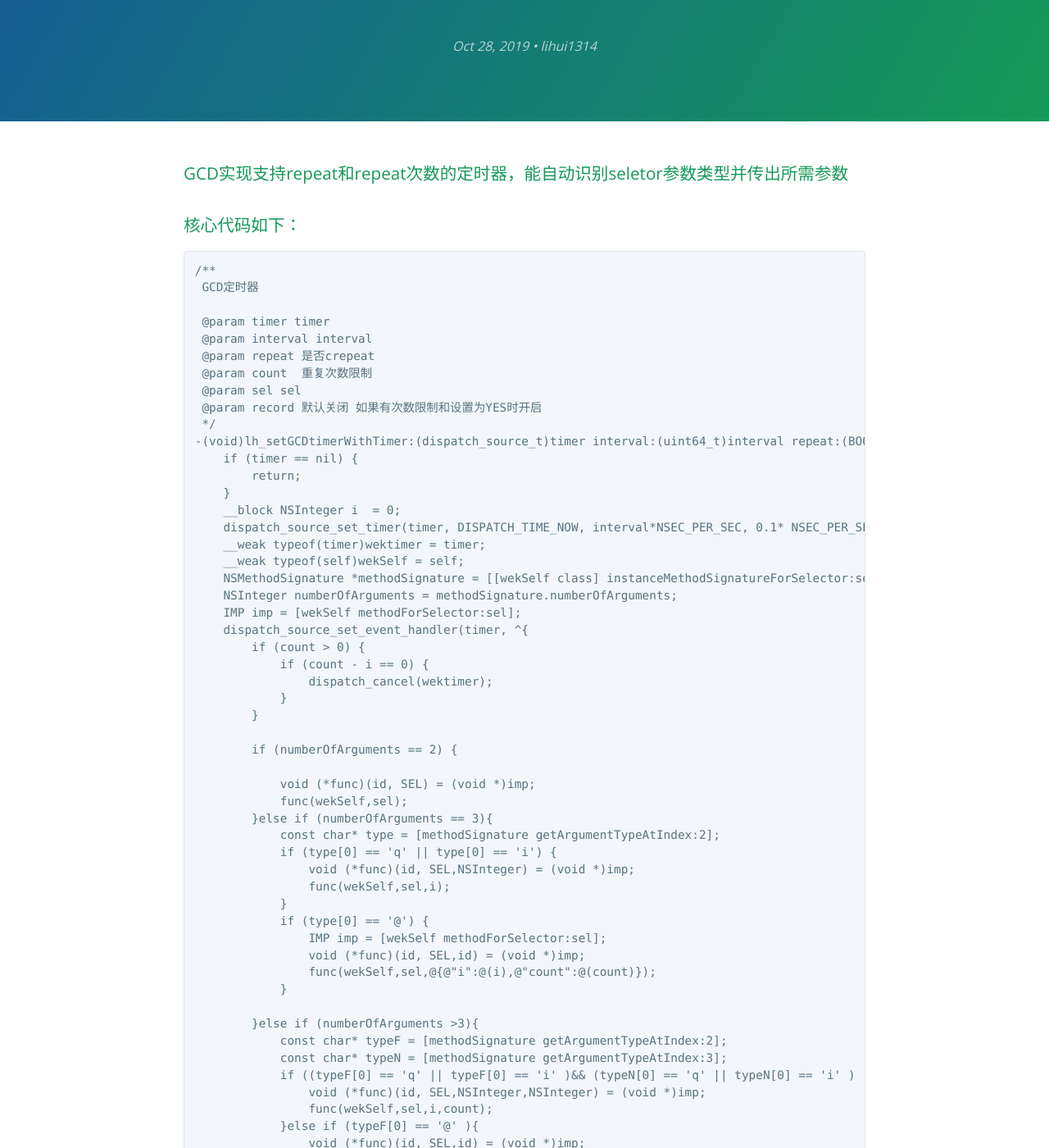
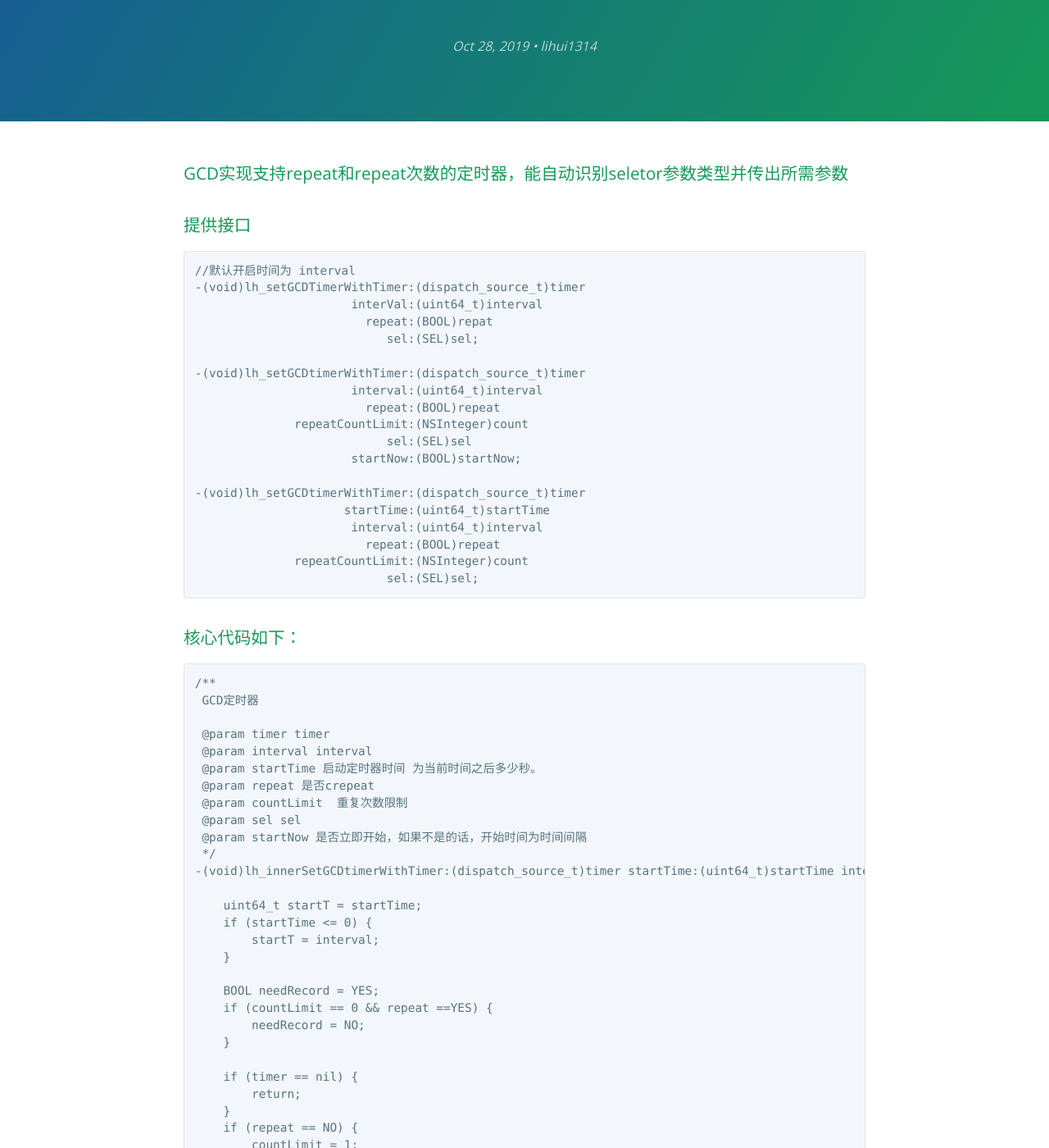
Before and after one commit to lihui1314/lihui1314.github.io, a Jekyll site: the page built from _posts/2019-10-28-GCD实现支持repeat、repeatCount的定时器，自动识别seletor类型并传出所需参数.md, in a window 1280 px wide and 1400 px high, scrolled down 358 px. Shown: the whole window at 82% size. Built offline with Jekyll 4.4.1, drawn with Linux system fonts in a browser that asks for light colours; some of the changed text lies outside the part shown.

Commit message:
no message

````diff
--- a/_posts/2019-10-28-GCD实现支持repeat、repeatCount的定时器，自动识别seletor类型并传出所需参数.md
+++ b/_posts/2019-10-28-GCD实现支持repeat、repeatCount的定时器，自动识别seletor类型并传出所需参数.md
@@ -4,6 +4,33 @@ title: "GCD实现支持设置repeat和repeat次数的定时器，能自动识别
 excerpt: "GCD实现支持设置repeat和repeat次数的定时器，能自动识别seletor参数类型并传出所需参数"
 ---
 ### GCD实现支持repeat和repeat次数的定时器，能自动识别seletor参数类型并传出所需参数
+
+### 提供接口
+
+```
+//默认开启时间为 interval
+-(void)lh_setGCDTimerWithTimer:(dispatch_source_t)timer
+                      interVal:(uint64_t)interval
+                        repeat:(BOOL)repat
+                           sel:(SEL)sel;
+
+-(void)lh_setGCDtimerWithTimer:(dispatch_source_t)timer
+                      interval:(uint64_t)interval
+                        repeat:(BOOL)repeat
+              repeatCountLimit:(NSInteger)count
+                           sel:(SEL)sel
+                      startNow:(BOOL)startNow;
+
+-(void)lh_setGCDtimerWithTimer:(dispatch_source_t)timer
+                     startTime:(uint64_t)startTime
+                      interval:(uint64_t)interval
+                        repeat:(BOOL)repeat
+              repeatCountLimit:(NSInteger)count
+                           sel:(SEL)sel;
+```
+
+
+
 ### 核心代码如下：
 
 ```
@@ -12,25 +39,52 @@ excerpt: "GCD实现支持设置repeat和repeat次数的定时器，能自动识
 
  @param timer timer
  @param interval interval
+ @param startTime 启动定时器时间 为当前时间之后多少秒。
  @param repeat 是否crepeat
- @param count  重复次数限制
+ @param countLimit  重复次数限制
  @param sel sel
- @param record 默认关闭 如果有次数限制和设置为YES时开启
+ @param startNow 是否立即开始，如果不是的话，开始时间为时间间隔
  */
--(void)lh_setGCDtimerWithTimer:(dispatch_source_t)timer interval:(uint64_t)interval repeat:(BOOL)repeat repeatCountLimit:(NSInteger)count sel:(SEL)sel repeatRecod:(BOOL)record{
+-(void)lh_innerSetGCDtimerWithTimer:(dispatch_source_t)timer startTime:(uint64_t)startTime interval:(uint64_t)interval repeat:(BOOL)repeat repeatCountLimit:(NSInteger)countLimit sel:(SEL)sel startNow:(BOOL)startNow{
+
+    uint64_t startT = startTime;
+    if (startTime <= 0) {
+        startT = interval;
+    }
+
+    BOOL needRecord = YES;
+    if (countLimit == 0 && repeat ==YES) {
+        needRecord = NO;
+    }
+
     if (timer == nil) {
         return;
     }
-    __block NSInteger i  = 0;
-    dispatch_source_set_timer(timer, DISPATCH_TIME_NOW, interval*NSEC_PER_SEC, 0.1* NSEC_PER_SEC);
+    if (repeat == NO) {
+        countLimit = 1;
+    } else {
+        countLimit = (countLimit < 1) ? MAXFLOAT : countLimit;
+    }
+    int j = 0;
+    if (!startNow) {
+        j = 1;
+    }
+    __block NSInteger i  = j;
+    dispatch_time_t start = startNow ? DISPATCH_TIME_NOW : dispatch_time(DISPATCH_TIME_NOW, startT *NSEC_PER_SEC);
+    dispatch_source_set_timer(timer,start, interval*NSEC_PER_SEC, 0.1* NSEC_PER_SEC);
     __weak typeof(timer)wektimer = timer;
     __weak typeof(self)wekSelf = self;
     NSMethodSignature *methodSignature = [[wekSelf class] instanceMethodSignatureForSelector:sel];
     NSInteger numberOfArguments = methodSignature.numberOfArguments;
     IMP imp = [wekSelf methodForSelector:sel];
+    if (!imp) {
+        return;
+    }
     dispatch_source_set_event_handler(timer, ^{
-        if (count > 0) {
-            if (count - i == 0) {
+        IMP imp = [wekSelf methodForSelector:sel];
+        if(!imp) return;
+        if (countLimit > 0) {
+            if (countLimit - i == 0) {
                 dispatch_cancel(wektimer);
             }
         }
@@ -46,9 +100,8 @@ excerpt: "GCD实现支持设置repeat和repeat次数的定时器，能自动识
                 func(wekSelf,sel,i);
             }
             if (type[0] == '@') {
-                IMP imp = [wekSelf methodForSelector:sel];
                 void (*func)(id, SEL,id) = (void *)imp;
-                func(wekSelf,sel,@{@"i":@(i),@"count":@(count)});
+                func(wekSelf,sel,@{@"i":@(i),@"countLimit":@(countLimit)});
             }
 
         }else if (numberOfArguments >3){
@@ -56,21 +109,18 @@ excerpt: "GCD实现支持设置repeat和repeat次数的定时器，能自动识
             const char* typeN = [methodSignature getArgumentTypeAtIndex:3];
             if ((typeF[0] == 'q' || typeF[0] == 'i' )&& (typeN[0] == 'q' || typeN[0] == 'i' ) ) {
                 void (*func)(id, SEL,NSInteger,NSInteger) = (void *)imp;
-                func(wekSelf,sel,i,count);
+                func(wekSelf,sel,i,countLimit);
             }else if (typeF[0] == '@' ){
                 void (*func)(id, SEL,id) = (void *)imp;
-                func(wekSelf,sel,@{@"i":@(i),@"count":@(count)});
+                func(wekSelf,sel,@{@"i":@(i),@"countLimit":@(countLimit)});
             }else if ((typeF[0] == 'i' || typeF[0] == 'q') &&((typeN[0]=='i')&&(typeN[0]!='q'))){
                 void (*func)(id, SEL,NSInteger) = (void *)imp;
                 func(wekSelf,sel,i);
             }
 
         }
-        if (!repeat) {
-            dispatch_resume(wektimer);
-        }
-        if (record==YES || count!=0) {
-             i ++;
+        if (needRecord) {
+           i++;
         }
     });
     dispatch_resume(timer);
````
